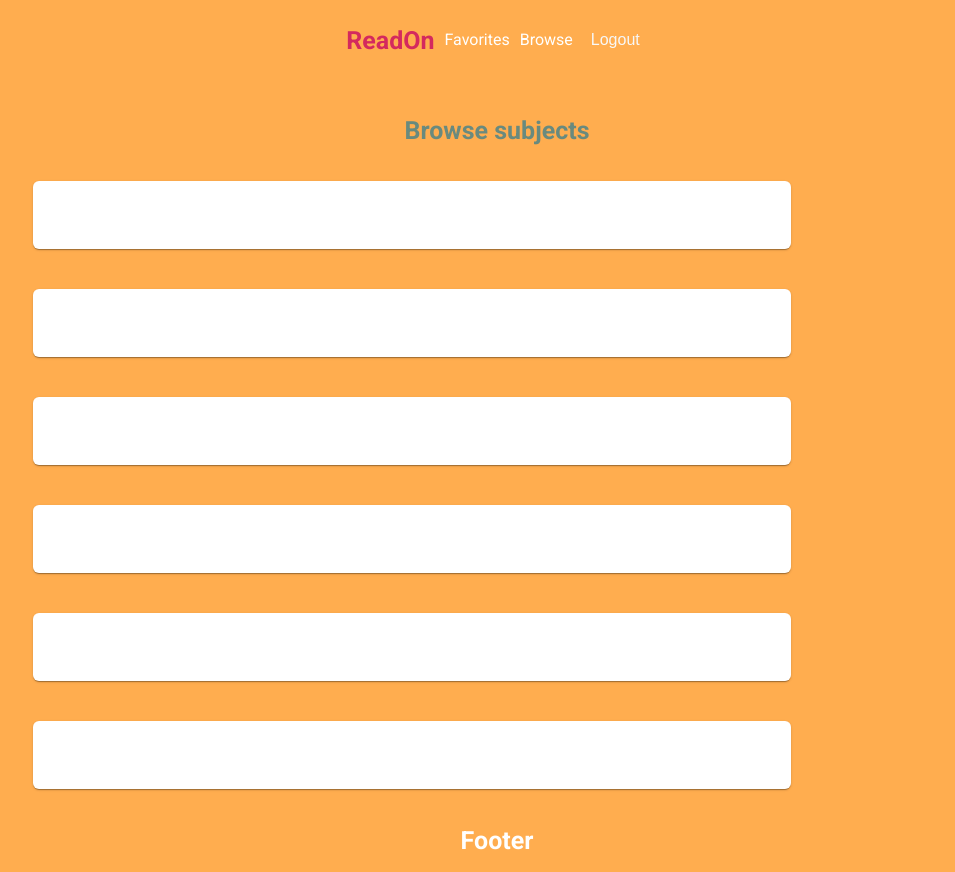
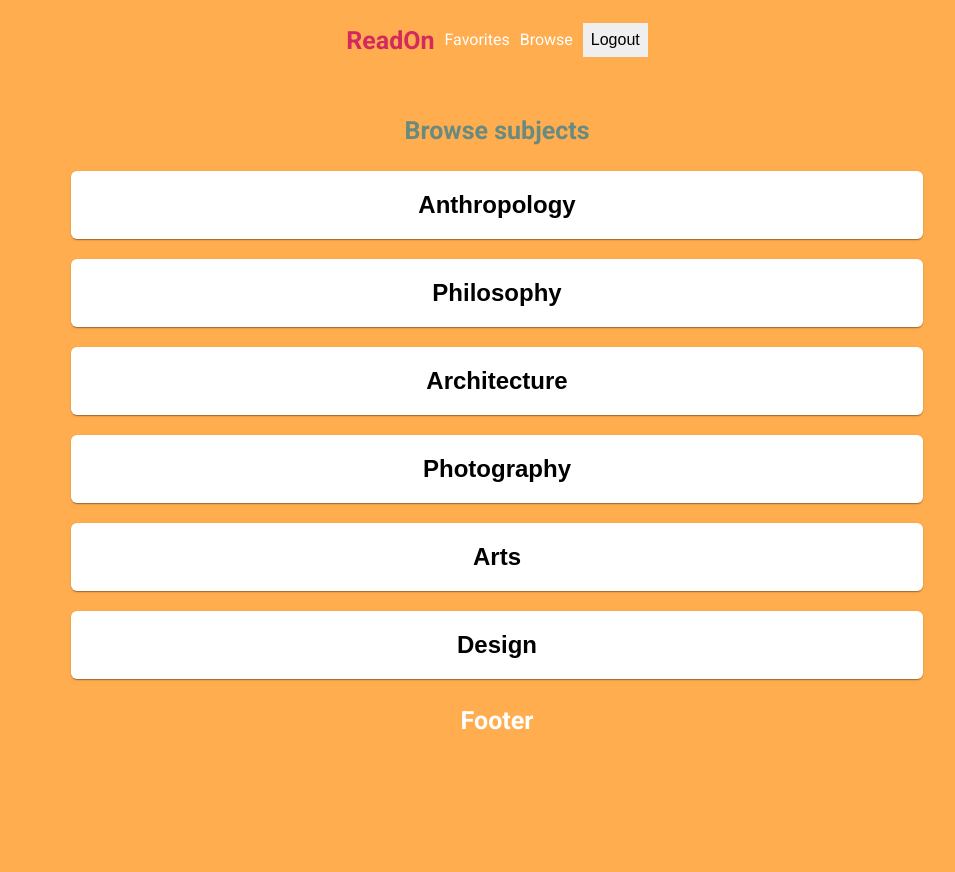
Before and after one commit to annahasselstrom/project-bookApp-frontend, a React (Create React App) app: page /lists in a window 1280 px wide. Shown: the whole page, without its empty margins (143-1098 px from the left). After the commit the page ends 800 px from the top, so only its background shows below. Built offline with nearby package versions, Linux system fonts and the light colour scheme; a web font is replaced by a local one.

Commit message:
Add new classes for styling.

```diff
--- a/src/components/SurpriseMe.js
+++ b/src/components/SurpriseMe.js
@@ -37,7 +37,7 @@ export const SurpriseMe = () => {
   return (
     <>
       <form onSubmit={handleSubmit}>
-        <button
+        <button className="surprise-button"
           onChange
           type="submit">
           Surprise me!
--- a/src/index.css
+++ b/src/index.css
@@ -136,11 +136,11 @@ p {
 
 /* Button styling */
 
-button {
+
+.search-button, .surprise-button {
   margin-top: 10px;
   margin: auto;
   width: 80%;
-  background-color: #E6BC;
   border: 2px solid white;
   border-radius: 30px;
   padding: 10px;
@@ -158,6 +158,10 @@ button {
   color: #698a7e;
 }
 
+.details-text-arrow {
+  visibility: hidden;
+}
+
 
 /* Status.js styling */
 .status {
--- a/src/lib/SubjectButton.js
+++ b/src/lib/SubjectButton.js
@@ -3,9 +3,9 @@ import styled from 'styled-components/macro';
 
 const Container = styled.button`
   padding: 20px;
+  width: 100%;
   border-radius: 6px;
   border: black;
-  margin: 10px;
   background: white;
   box-shadow: 0px 2px 1px -1px rgb(0 0 0 / 20%), 0px 1px 1px 0px rgb(0 0 0 / 14%), 0px 1px 3px 0px rgb(0 0 0 / 12%);
 `
--- a/src/pages/BookDetails.js
+++ b/src/pages/BookDetails.js
@@ -29,7 +29,7 @@ export const BookDetails = () => {
       <h1>Book Details</h1>
       <Link to={"/home"} className="back-link">
         <svg className="details-back-arrow" xmlns="http://www.w3.org/2000/svg" viewBox="0 0 30 30"><path d="M27 14.5C27 7.596441 21.4035594 2 14.5 2S2 7.596441 2 14.5 7.5964406 27 14.5 27 27 21.403559 27 14.5zm-19.3388348-.353553l7.4852814-7.485282c.1952622-.195262.5118446-.195262.7071068 0l2.1213203 2.121321c.1952622.195262.1952622.511844 0 .707106L12.9644661 14.5l5.0104076 5.010408c.1952622.195262.1952622.511844 0 .707106l-2.1213203 2.121321c-.1952622.195262-.5118446.195262-.7071068 0l-7.4852814-7.485282c-.19799-.19799-.197989-.509117 0-.707106z" fill="#fff" fillRule="evenodd"></path>alt="Go-back-button"</svg>
-        <span className="details-text-arrow">{'Back'}</span>
+        <span className="details-text-arrow">{'back'}</span>
       </Link>
 
       <button
--- a/src/pages/HomePage.js
+++ b/src/pages/HomePage.js
@@ -62,7 +62,7 @@ export const HomePage = () => {
                 placeholder="Search for Books"
                 id="book">
             </input>
-            <button
+            <button className="search-button"
                 type="submit">
                     Search
             </button>
```
